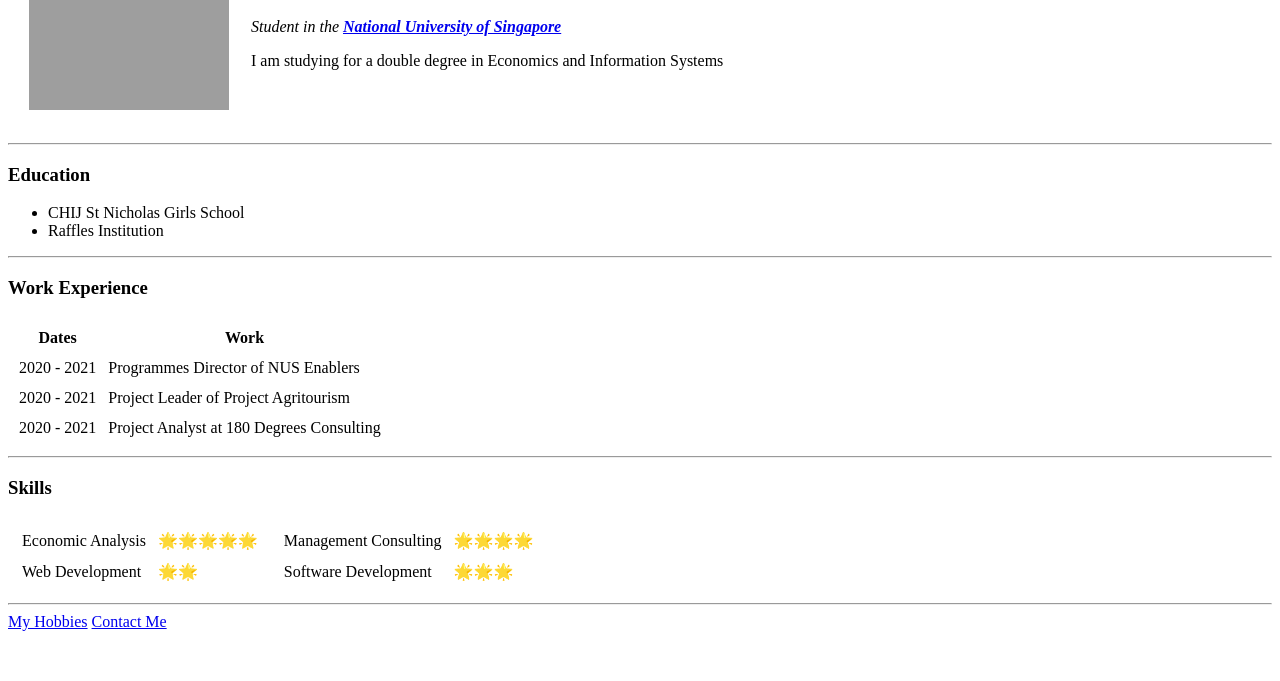
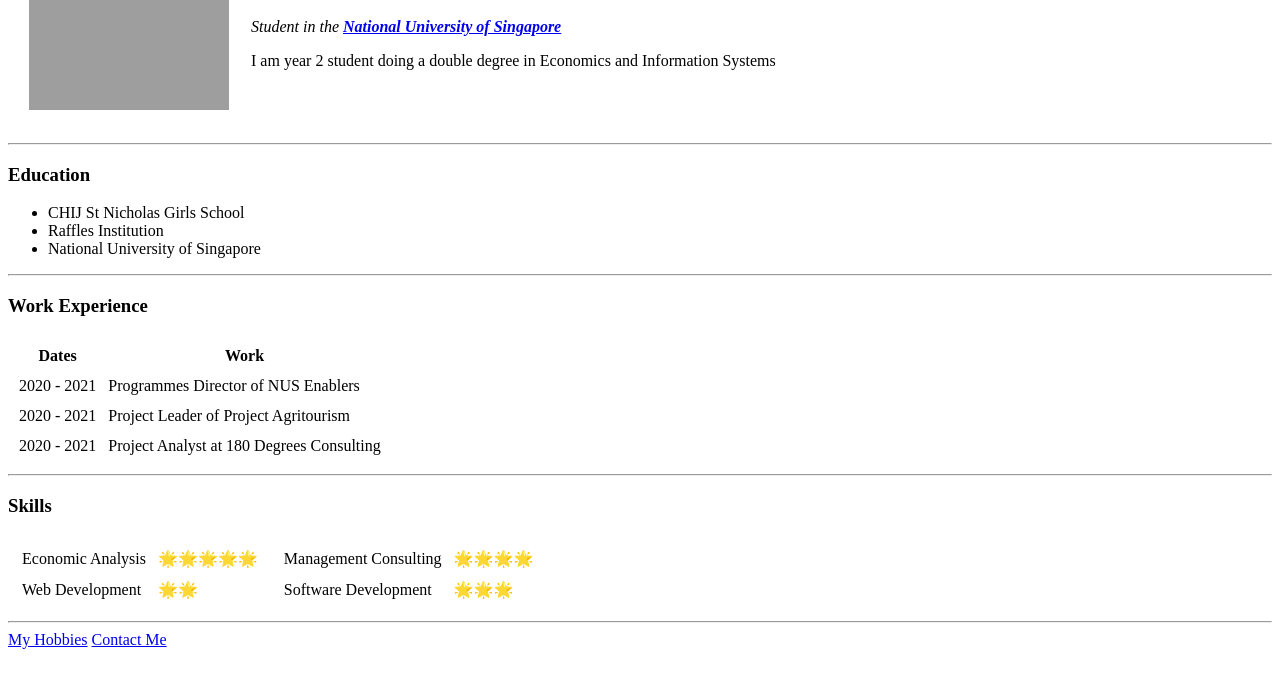
Before and after one commit to yappeizhen/cv, a plain HTML site: page index.html in a window 1280 px wide. Shown: the part 119-800 px from the top of the page. Drawn offline with Linux system fonts and the light colour scheme; grey boxes are pictures that could not be loaded.

Commit message:
Update index.html

```diff
--- a/index.html
+++ b/index.html
@@ -24,7 +24,7 @@
         <h1>Yap Pei Zhen</h1>
         <!-- p tag (paragraph) groups the text into one paragraph -->
         <p><em>Student in the <strong><a href="http://nus.edu.sg/">National University of Singapore</a></strong></em></p>
-        <p>I am studying for a double degree in Economics and Information Systems</p>
+        <p>I am year 2 student doing a double degree in Economics and Information Systems</p>
       </td>
     </tr>
   </table>
@@ -35,6 +35,7 @@
     <!-- For unordered list -->
     <li>CHIJ St Nicholas Girls School</li>
     <li>Raffles Institution</li>
+    <li>National University of Singapore</li>
   </ul>
 
   <hr>
```
